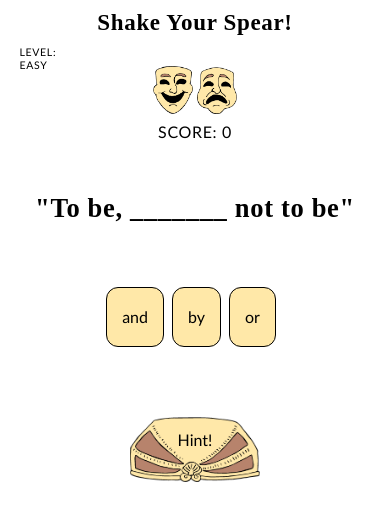
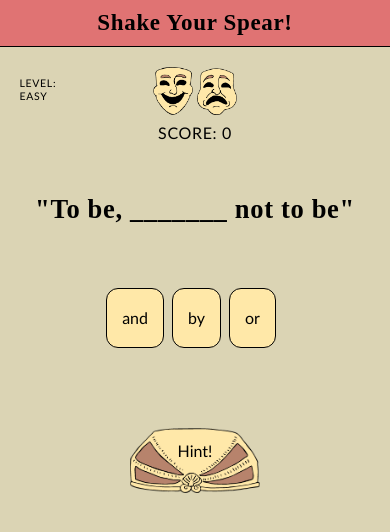
Before and after one commit to weresquirrel/wdi-shakespeare-game, a PHP site: page / in a window 390 px wide. Shown: the top 532 px of the page. Run offline with PHP 8.4, Linux system fonts and the light colour scheme; some libraries are stand-ins or nearby versions.

Commit message:
'bouncy' background fixed, better responsiveness added

```diff
--- a/css/style.css
+++ b/css/style.css
@@ -9,12 +9,11 @@
 
 body {
   /*background-color: #e4dbb2;*/
-  /*background-color: #dbd4b4;*/
+
   background:#dbd4b4 url("../pictures/rightCurtain03.png") no-repeat top right;
   background-size: contain;
   margin: 0;
   padding: 0;
-  /*font-family: "Arial";*/
   font-family: "Trebuchet MS";
   letter-spacing: 0.5pt;
   text-transform: uppercase;
@@ -69,8 +68,6 @@ h1 {
 #happy.active{
   background: url("../pictures/activeLeft.png") no-repeat top left;
   background-size: 40px;
-  /*width: 92px;
-  height: auto;*/
 }
 #sad.active{
   background: url("../pictures/activeRight.png") no-repeat top right;
@@ -99,7 +96,8 @@ h2 {
   /*font-size: 4vw;*/
   font-family: "Times New Roman";
   text-transform: none;
-  min-height: 72px;
+  /* min-height: 72px; */
+  height: 72px;
   margin-top: 52px;
 }
 
@@ -131,14 +129,6 @@ h2 {
 
 footer {
   text-align: center;
-  /*background: url("../pictures/stageLine.png") no-repeat bottom center;
-  background-size: contain;*/
-  /*margin-top: 85px;*/
-  /*display: flex;*/
-  /*align-items: flex-end;*/
-  /*justify-content: center;*/
-  /*I'm not sure about the height*/
-  /*height: 25vh;*/
 }
 
 #hint-box {
@@ -169,11 +159,11 @@ button:focus {
 
 button {
   font-family: "Trebuchet MS";
-  /*letter-spacing: 0.5pt;*/
 }
 
 footer p {
-  min-height: 40px;
+  /* min-height: 40px; */
+  height: 50px;
   padding: 20px 0 10px 0;
   display: block;
   text-transform: none;
@@ -182,22 +172,24 @@ footer p {
   /*font-size: 2.2vw;*/
   letter-spacing: 0.5pt;
   margin: 0;
-  /*background-color: yellow;*/
 }
 
 @media screen and (max-width: 700px) {
 /*@media screen and (max-height: 580px) {*/
   body{
-    background-color: red;
+    /* background-color: red; */
   }
 
   h2 {
     font-size: 5vw;
     padding: 0 25px;
+    min-height: 72px;
+    height: auto;
   }
 
   footer p {
-    font-size: 2.7vw;
+    /* font-size: 2.7vw; */
+    font-size: 18px;
     letter-spacing: 0.5pt;
   }
 
@@ -233,8 +225,16 @@ footer p {
 @media screen and (max-width: 550px) {
   body, #wrap {
     background: none;
+    background-color: #dbd4b4;
+  }
+  h1 {
+    background-color: #e07373;
+    border-bottom: 1px solid black;
   }
   h2 {
     font-size: 6.8vw;
   }
+  #level {
+    margin-top: 30px;
+  }
 }
--- a/index.html
+++ b/index.html
@@ -4,7 +4,6 @@
     <meta charset="utf-8">
     <title>Shake your spear!</title>
     <meta name="viewport" content="width=device-width, initial-scale=1.0">
-    <!-- <link rel="stylesheet" href="./css/reset.css"> -->
     <link rel="stylesheet" href="./css/normalize.css">
     <link rel="stylesheet" href="./css/style.css">
     <script src="https://cdnjs.cloudflare.com/ajax/libs/jquery/3.2.1/jquery.min.js" charset="utf-8"></script>
```
